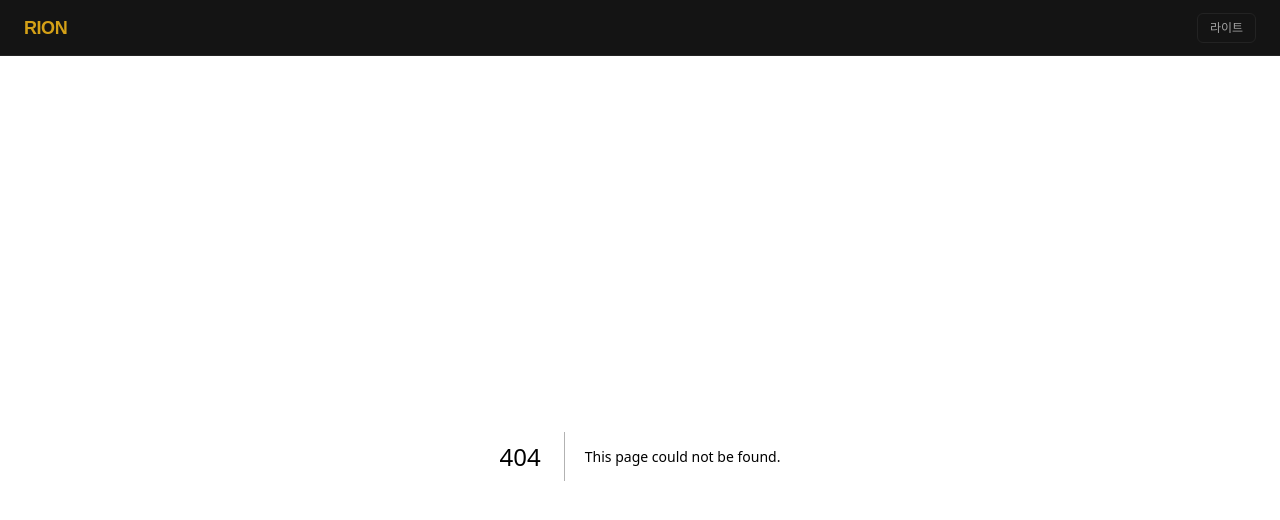
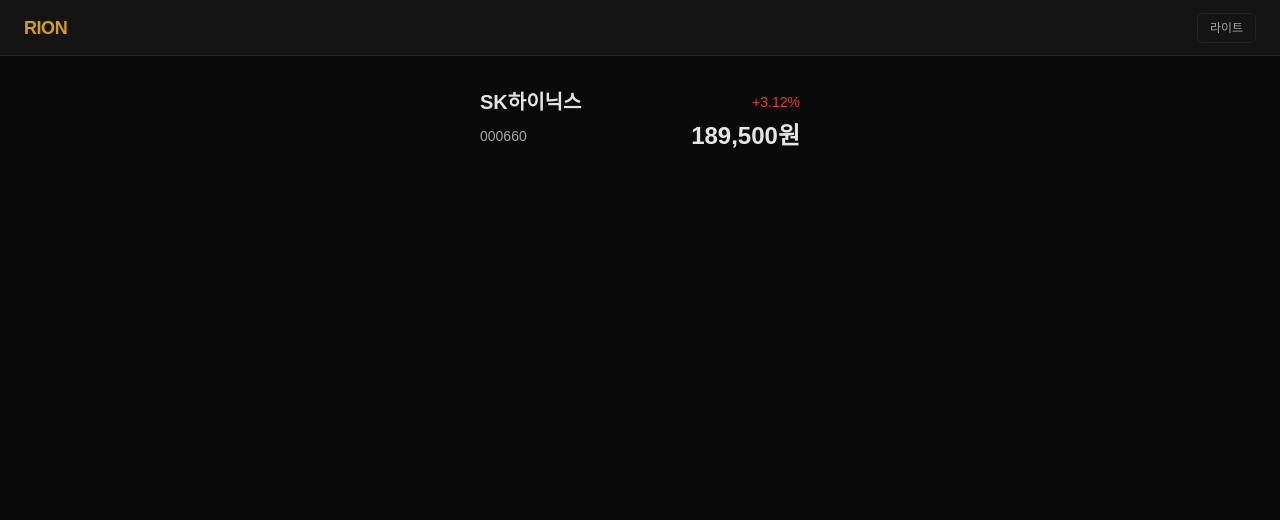
Before and after one commit to ghddygks45/rion, a Next.js app: page /stock/000660 in a window 1280 px wide. Before the commit this address had no page. Shown: the top 520 px of the page. Built offline with nearby package versions, Linux system fonts and the light colour scheme; a web font is replaced by a local one.

Commit message:
feat: 종목 상세 헤더 컴포넌트 구현

```diff
--- /dev/null
+++ b/app/stock/[ticker]/page.tsx
@@ -0,0 +1,25 @@
+import { notFound } from 'next/navigation'
+import { mockStockDetails } from '@/features/stock-detail/mocks'
+import StockDetailHeader from '@/features/stock-detail/components/StockDetailHeader'
+
+export default async function StockDetailPage({
+  params,
+}: {
+  params: Promise<{ ticker: string }>
+}) {
+  const { ticker } = await params
+  const stock = mockStockDetails.find((s) => s.ticker === ticker)
+
+  if (!stock) notFound()
+
+  return (
+    <main className="max-w-3xl mx-auto px-6 py-8">
+      <StockDetailHeader
+        ticker={stock.ticker}
+        name={stock.name}
+        price={stock.price}
+        changeRate={stock.changeRate}
+      />
+    </main>
+  )
+}
--- /dev/null
+++ b/features/stock-detail/components/StockDetailHeader.tsx
@@ -0,0 +1,37 @@
+import Title from "@/components/ui/Title";
+import Badge from "@/components/ui/Badge";
+
+type StockDetailHeaderProps = {
+  ticker: string;
+  name: string;
+  price: number;
+  changeRate: number;
+};
+
+export default function StockDetailHeader({
+  ticker,
+  name,
+  price,
+  changeRate,
+}: StockDetailHeaderProps) {
+  const variant = changeRate > 0 ? "up" : changeRate < 0 ? "down" : "neutral";
+  const sign = changeRate > 0 ? "+" : "";
+
+  return (
+    <div className="min-w-xs">
+      <div className="flex items-center justify-between mb-1">
+        <Title level={1}>{name}</Title>
+        <Badge variant={variant}>
+          {sign}
+          {changeRate.toFixed(2)}%
+        </Badge>
+      </div>
+      <div className="flex items-center gap-3 justify-between">
+        <span className="text-text-secondary text-sm">{ticker}</span>
+        <span className="text-text font-bold text-2xl">
+          {price.toLocaleString("ko-KR")}원
+        </span>
+      </div>
+    </div>
+  );
+}
--- /dev/null
+++ b/features/stock-detail/mocks.ts
@@ -0,0 +1,69 @@
+import { StockDetail } from './types'
+
+const marketIndices = [
+  { name: 'KOSPI', value: 2543.12, changeRate: 0.82 },
+  { name: 'KOSDAQ', value: 733.45, changeRate: 1.21 },
+  { name: '나스닥', value: 18230.14, changeRate: -0.31 },
+  { name: 'S&P500', value: 5614.56, changeRate: -0.12 },
+  { name: '유가(WTI)', value: 82.34, changeRate: 0.51 },
+  { name: '금', value: 2341.20, changeRate: 0.23 },
+]
+
+export const mockStockDetails: StockDetail[] = [
+  {
+    ticker: '005930',
+    name: '삼성전자',
+    price: 73400,
+    changeRate: 2.45,
+    signals: ['52주 신고가'],
+    supply: { institution: 234, foreign: -128 },
+    marketIndices,
+    news: [
+      { title: '삼성전자, 2분기 HBM 출하량 역대 최대 전망', date: '2026.04.07' },
+      { title: '외국인 8거래일 연속 순매도 전환', date: '2026.04.06' },
+      { title: '삼성전자, 파운드리 수율 개선으로 수익성 회복 기대', date: '2026.04.05' },
+    ],
+  },
+  {
+    ticker: '000660',
+    name: 'SK하이닉스',
+    price: 189500,
+    changeRate: 3.12,
+    signals: ['이상 거래량'],
+    supply: { institution: 512, foreign: 341 },
+    marketIndices,
+    news: [
+      { title: 'SK하이닉스, 엔비디아향 HBM3E 공급 확대 합의', date: '2026.04.07' },
+      { title: 'HBM 수요 급증…SK하이닉스 목표주가 상향', date: '2026.04.06' },
+      { title: 'SK하이닉스 청주 M15X 공장 풀가동 돌입', date: '2026.04.05' },
+    ],
+  },
+  {
+    ticker: '373220',
+    name: 'LG에너지솔루션',
+    price: 412000,
+    changeRate: 2.21,
+    signals: ['이상 거래량'],
+    supply: { institution: 187, foreign: -56 },
+    marketIndices,
+    news: [
+      { title: 'IRA 보조금 재개…LG엔솔 수혜 기대', date: '2026.04.07' },
+      { title: 'LG에너지솔루션, GM과 배터리 공급 계약 연장', date: '2026.04.06' },
+      { title: '2분기 실적 기대감에 외국인 매수세 유입', date: '2026.04.05' },
+    ],
+  },
+  {
+    ticker: '079550',
+    name: 'LIG넥스원',
+    price: 218000,
+    changeRate: 4.31,
+    signals: ['52주 신고가', '이상 거래량'],
+    supply: { institution: 423, foreign: 289 },
+    marketIndices,
+    news: [
+      { title: 'LIG넥스원, 중동향 미사일 계약 5천억 규모 체결', date: '2026.04.07' },
+      { title: 'NATO 국방비 증액…LIG넥스원 수혜 본격화', date: '2026.04.06' },
+      { title: 'LIG넥스원, 52주 신고가 경신…목표주가 30만원 상향', date: '2026.04.05' },
+    ],
+  },
+]
--- /dev/null
+++ b/features/stock-detail/types.ts
@@ -0,0 +1,23 @@
+export type Signal = '52주 신고가' | '이상 거래량' | '52주 신저가'
+
+export type MarketIndex = {
+  name: string
+  value: number
+  changeRate: number
+}
+
+export type Supply = {
+  institution: number
+  foreign: number
+}
+
+export type StockDetail = {
+  ticker: string
+  name: string
+  price: number
+  changeRate: number
+  signals: Signal[]
+  supply: Supply
+  marketIndices: MarketIndex[]
+  news: { title: string; date: string }[]
+}
```
Also changed, not shown: 1 other file (tests, documents, lock files or other folders).
